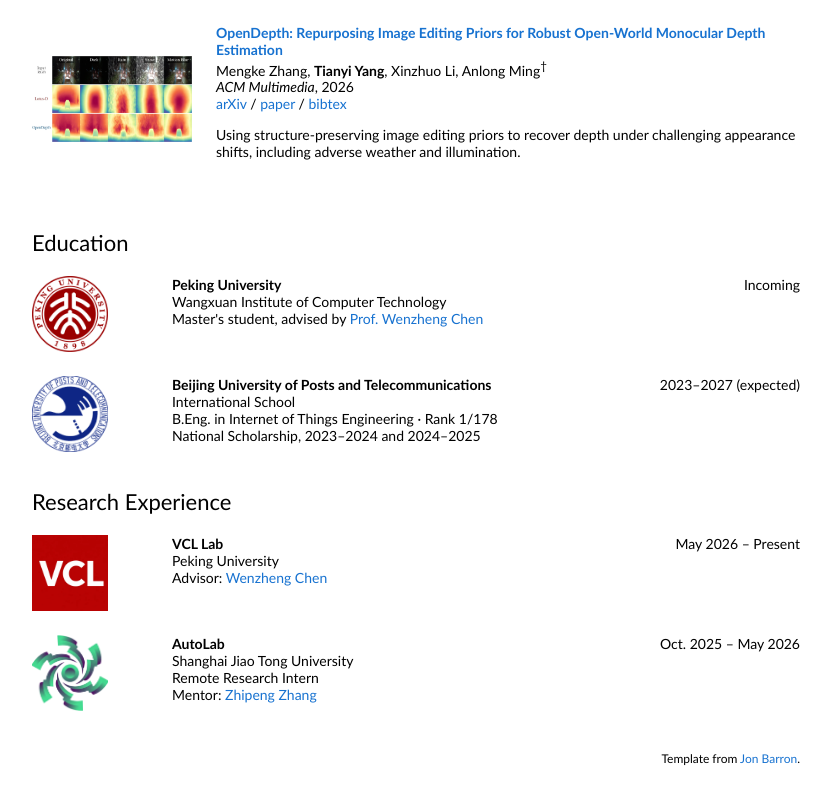
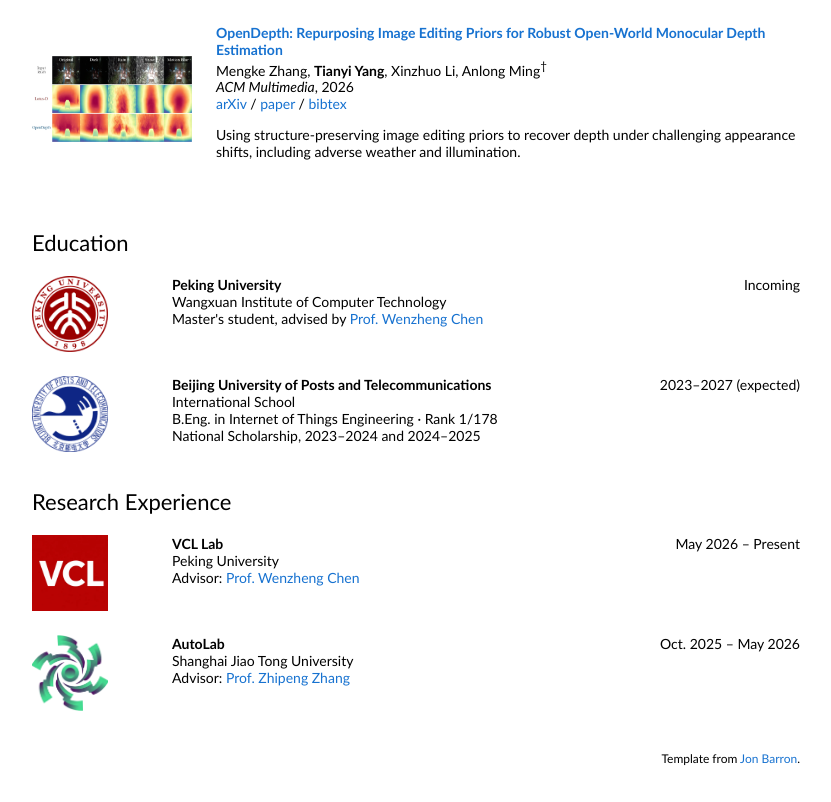
Before and after one commit to Silence-ai423/silence-ai423.github.io, a plain HTML site: page index.html in a window 1280 px wide. Shown: the part 853-1655 px from the top of the page, without its empty margins (224-1055 px from the left). Drawn offline with Linux system fonts and the light colour scheme.

Commit message:
Unify research experience descriptions and professor titles

```diff
--- a/index.html
+++ b/index.html
@@ -82,15 +82,14 @@ Mengke Zhang, <strong>Tianyi Yang</strong>, Xinzhuo Li, Anlong Ming<sup>†</sup
 <td class="org-logo-cell"><a href="http://vcl.pku.edu.cn/" target="_blank" rel="noopener noreferrer"><img class="org-logo" src="vcl-logo.webp" alt="VCL Lab logo" width="76" height="76" loading="lazy"></a></td>
 <td class="entry-copy" style="padding:12px 16px;vertical-align:top"><strong>VCL Lab</strong><br>
 <span data-en="Peking University" data-zh="北京大学">Peking University</span><br>
-<span data-en="Advisor: " data-zh="指导教师：">Advisor: </span><a href="https://wenzhengchen.github.io/" target="_blank" rel="noopener noreferrer">Wenzheng Chen</a>
+<span data-en="Advisor: " data-zh="指导教师：">Advisor: </span><a href="https://wenzhengchen.github.io/" target="_blank" rel="noopener noreferrer" data-en="Prof. Wenzheng Chen" data-zh="Wenzheng Chen 教授">Prof. Wenzheng Chen</a>
 </td><td class="entry-date" style="padding:12px 16px;vertical-align:top;text-align:right;white-space:nowrap"><span data-en="May 2026 – Present" data-zh="2026.05 – 至今">May 2026 – Present</span></td>
 </tr>
 <tr>
 <td class="org-logo-cell"><a href="https://github.com/AutoLab-SAI-SJTU" target="_blank" rel="noopener noreferrer"><img class="org-logo " src="autolab-logo-transparent.png" alt="AutoLab logo" width="76" height="76" loading="lazy"></a></td>
 <td class="entry-copy" style="padding:12px 16px;vertical-align:top"><strong>AutoLab</strong><br>
 <span data-en="Shanghai Jiao Tong University" data-zh="上海交通大学">Shanghai Jiao Tong University</span><br>
-<span data-en="Remote Research Intern" data-zh="远程科研实习">Remote Research Intern</span><br>
-<span data-en="Mentor: " data-zh="指导教师：">Mentor: </span><a href="https://zhipengzhang.cn/" target="_blank" rel="noopener noreferrer">Zhipeng Zhang</a>
+<span data-en="Advisor: " data-zh="指导教师：">Advisor: </span><a href="https://zhipengzhang.cn/" target="_blank" rel="noopener noreferrer" data-en="Prof. Zhipeng Zhang" data-zh="Zhipeng Zhang 教授">Prof. Zhipeng Zhang</a>
 </td><td class="entry-date" style="padding:12px 16px;vertical-align:top;text-align:right;white-space:nowrap"><span data-en="Oct. 2025 – May 2026" data-zh="2025.10 – 2026.05">Oct. 2025 – May 2026</span></td>
 </tr>
 </tbody></table>
```
